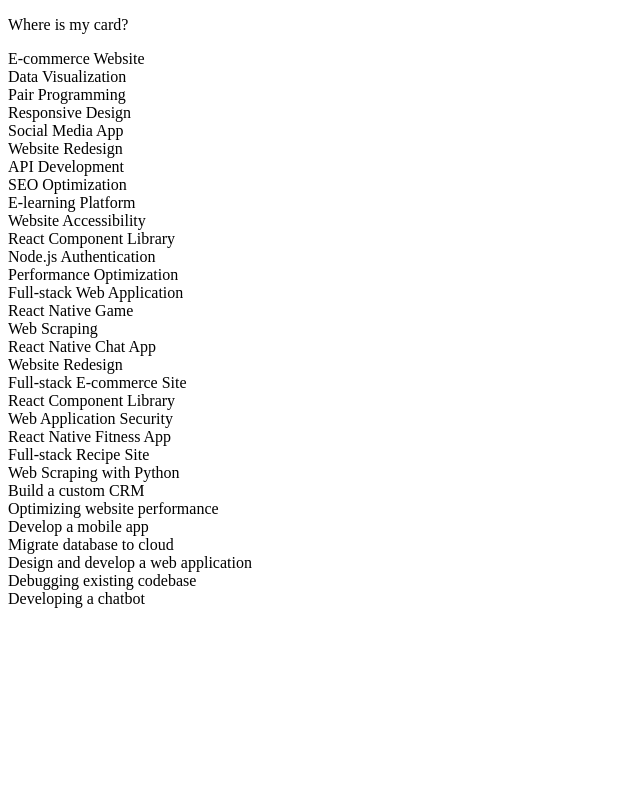
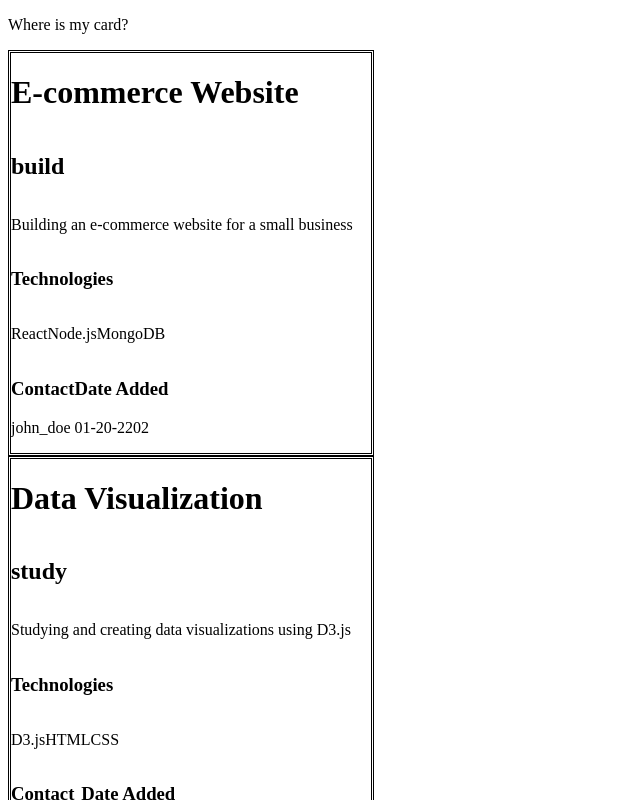
Before and after one commit to CregCodes/sjardin, a Next.js app in the folder app/: page /results in a window 1280 px wide. Shown: the top 800 px of the page, without its empty margins (0-640 px from the left). Built offline with nearby package versions, Linux system fonts and the light colour scheme.

Commit message:
cards are now mapped from json data

```diff
--- a/app/components/Card/index.tsx
+++ b/app/components/Card/index.tsx
@@ -1,31 +1,53 @@
 import styles from "./index.module.css";
 
-export default function Card() {
+export interface CardObject {
+  id: number;
+  username: string;
+  projectTitle: string;
+  projectType: string;
+  projectDescription: string;
+  techstack: string[];
+  dateCreated: string;
+}
+/** takes in a timestamp string and returns the date in order */
+function getDateFromProps(inputString: string): string {
+  const date = inputString.toString();
+
+  // Get the first 10 characters of the string
+  const firstTenChars = date.slice(0, 10);
+
+  // Reverse the order of the characters using the Array.prototype.reverse() method
+  const reversedChars = firstTenChars.split('').reverse().join('');
+
+  return reversedChars;
+}
+
+
+export default function Card( props: CardObject) {
   return (
     <div className={styles.card}>
-      <h1 className={styles.projectTitle}>Project Title</h1>
-      <h2 className={styles.projectType}>Come Build With Me</h2>
+      <h1 className={styles.projectTitle}>{props.projectTitle}</h1>
+      <h2 className={styles.projectType}>{props.projectType}</h2>
       <p className={styles.projectDescription}>
-        Project Description is included in this section. What are the project
-        goals etc. In a short description
+        {props.projectDescription}
       </p>
 
       <h3 className={styles.techTitle}>Technologies</h3>
       <div className={styles.techstack}>
-        <p>React</p>
+        <p>{props.techstack[1]}</p>
 
-        <p>JavaScript</p>
+        <p>{props.techstack[2]}</p>
 
-        <p>HTML</p>
+        <p>{props.techstack[3]}</p>
       </div>
       <div className={styles.contactContainer}>
         <div>
           <h3>Contact</h3>
-          <p>Name is here</p>
+          <p>{props.username}</p>
         </div>
         <div>
           <h3>Date Added</h3>
-          <p>01.03.23</p>
+          <p>{getDateFromProps(props.dateCreated)}</p>
         </div>
       </div>
     </div>
--- a/app/pages/results.tsx
+++ b/app/pages/results.tsx
@@ -3,17 +3,19 @@
 import Data from '../lib/sample-data/card-data.json';
 
 export interface CardObject {
+  id: number;
   username: string;
   projectTitle: string;
   projectType: string;
   projectDescription: string;
   techstack: string[];
-  dateCreated: Date;
+  dateCreated: string;
 }
 
+
 export default function Results() {
-  const [card, setCard] = useState<CardObject>();
 
+  // previous attempt to import json data - can be discarded
   /* useEffect(() => {
     async function getCards() {
       const response = await fetch('../lib/sample-data/card-data.json',
@@ -29,16 +31,13 @@
     getCards();
   }, []) */
 
-
   return (
     <>
       <p>Where is my card?</p>
       {
-        Data.map(object => {
+        Data.map((card) => {
           return(
-            <div key={object.id}>
-              { object.projectTitle}
-            </div>
+              <Card key={card.id} id={card.id} projectDescription={card.projectDescription} projectTitle={card.projectTitle} username={card.username} projectType={card.projectType} techstack={card.techstack} dateCreated={card.dateCreated}></Card>
           )
         })
       }
```
